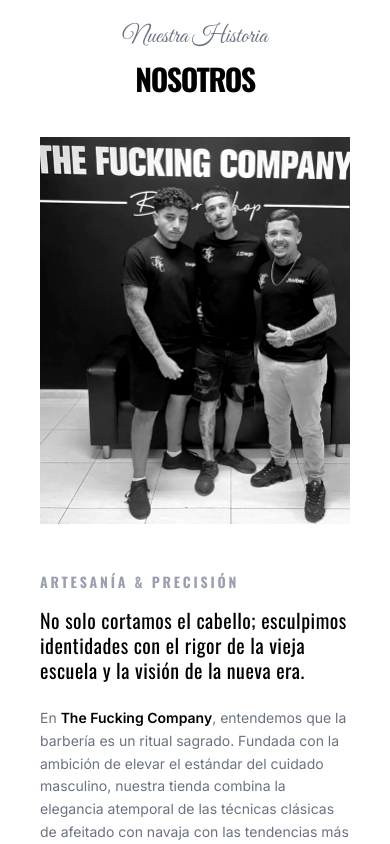
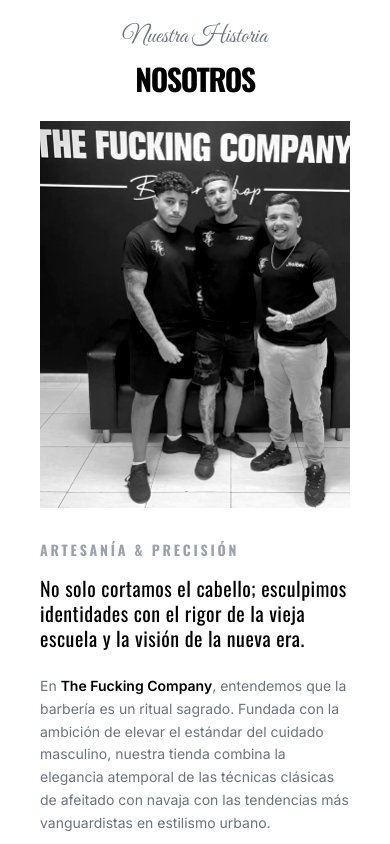
Before and after one commit to thefckingcompany/tfc-web, a React (Vite) app: page / in a window 390 px wide. Shown: the part 4160-5004 px from the top of the page. Built offline with nearby package versions, Linux system fonts and the light colour scheme.

Commit message:
Reduce vertical whitespace around About section image

```diff
--- a/src/components/home/AboutSection.tsx
+++ b/src/components/home/AboutSection.tsx
@@ -8,14 +8,14 @@ export const AboutSection = () => {
             <div className="max-w-7xl mx-auto px-10 sm:px-8 lg:px-8">
 
                 {/* Header Centered - Matching LocationTeaser/TeamTeaser style */}
-                <div className="text-center mb-10 animate-fade-in-up">
+                <div className="text-center mb-6 animate-fade-in-up">
                     <p className="font-script text-2xl text-gray-500 mb-2">Nuestra Historia</p>
                     <h2 className="text-3xl sm:text-4xl md:text-6xl font-oswald font-bold uppercase tracking-tighter text-black">
                         NOSOTROS
                     </h2>
                 </div>
 
-                <div className="grid grid-cols-1 lg:grid-cols-2 gap-12 lg:gap-20 items-center">
+                <div className="grid grid-cols-1 lg:grid-cols-2 gap-8 lg:gap-20 items-center">
 
                     {/* Image Column */}
                     <div className="relative group animate-fade-in-left">
```
